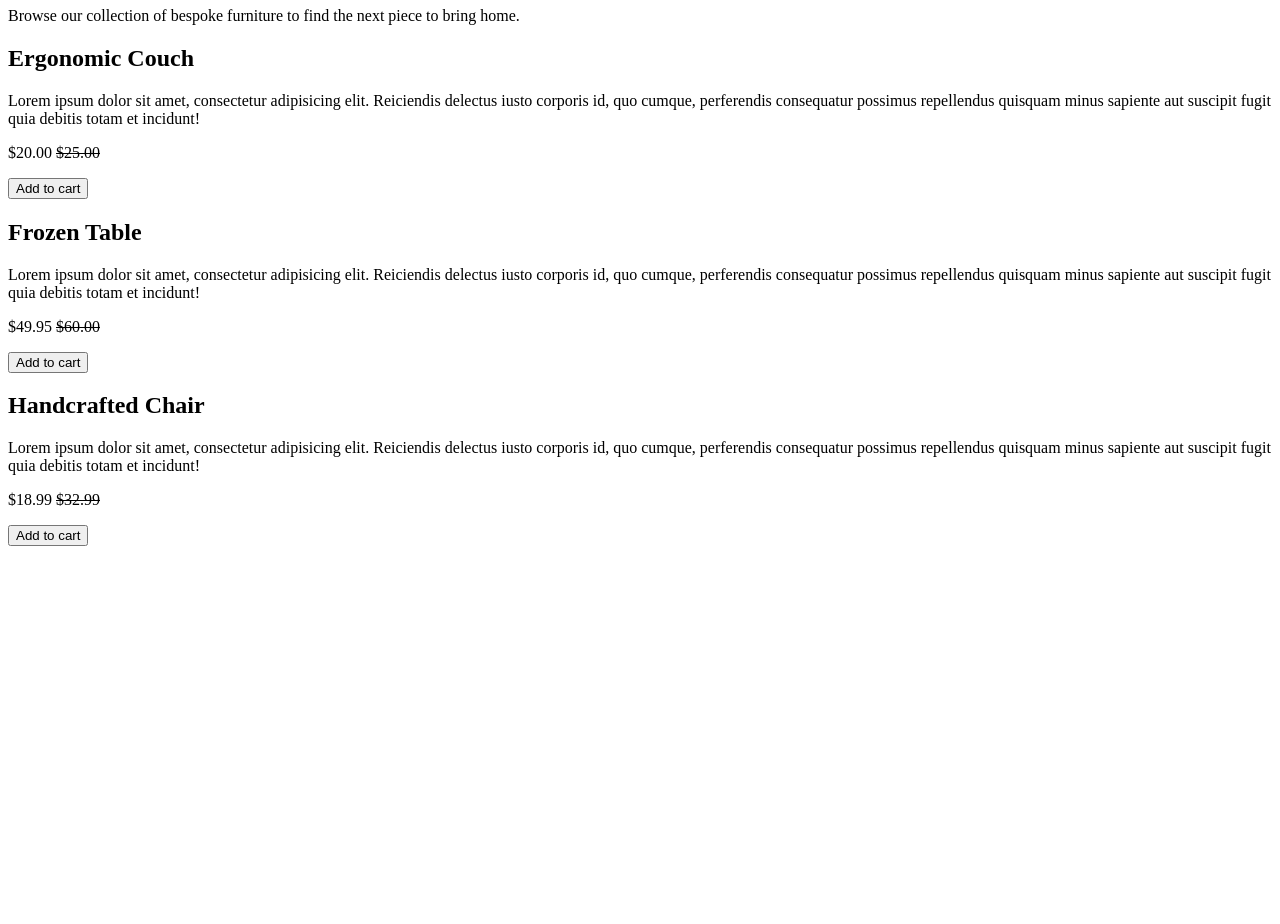
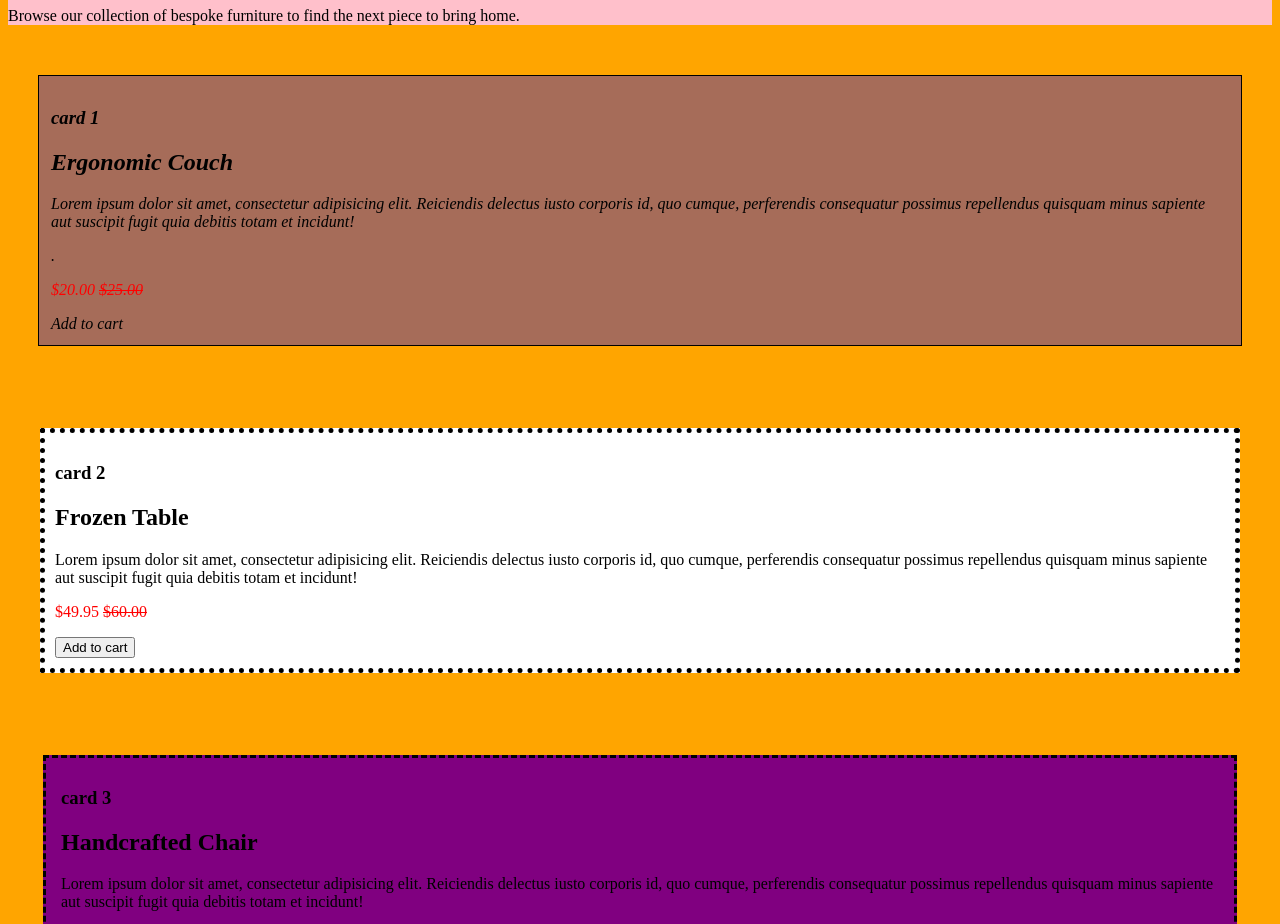
Before and after one commit to ijh10/05css, a plain HTML site: page index.html in a window 1280 px wide. Shown: the part 73-997 px from the top of the page. Before the commit the page ends 800 px from the top, so only its background shows below. Drawn offline with Linux system fonts and the light colour scheme.

Commit message:
homework

```diff
--- a/index.css
+++ b/index.css
@@ -0,0 +1,47 @@
+body {
+    background-color: orange ;
+}
+h1 {
+    background-color: aquamarine;
+}
+div {
+    margin-top: 20px;
+    padding: 20px; /* All sides (top, right, bottom, left) will have 20px of padding */
+}
+.marked-down {
+    color:red
+}
+header {
+    background-color: pink;
+}
+.cart {
+    color-scheme: green;
+}
+
+.card1 {
+    border: 1px solid black;
+    background-color: rgba(0, 0, 255, 0.349);
+    margin: 10px 10px;
+    padding: 12px 12px;
+    font-style: italic;
+    font-weight: 100;
+}
+.card2 {
+    border: 5px dotted black;
+    background-color: white;
+    margin: 12px 12px;
+    padding: 10px 10px;
+    font-style: initial;
+}
+.card3 {
+    border: 3px dashed black;
+    background-color: purple;
+    margin: 10px 15px;
+    padding: 10px 15px;
+}
+
+.buttons {
+    background-color: bisque;
+    border-color: yellow;
+    color: white;
+}
--- a/index.html
+++ b/index.html
@@ -2,6 +2,7 @@
 <html lang="en">
   <head>
     <title>Furniture Emporium</title>
+    <link rel="stylesheet" href="index.css" />
   </head>
   <body>
     <main>
@@ -13,17 +14,25 @@
         </p>
       </header>
       <article>
+        <div class="card-container">
+          <div class="card1">
+            <h3> card 1</h3>
             <h2>Ergonomic Couch</h2>
             <p>
               Lorem ipsum dolor sit amet, consectetur adipisicing elit. Reiciendis
               delectus iusto corporis id, quo cumque, perferendis consequatur
               possimus repellendus quisquam minus sapiente aut suscipit fugit quia
               debitis totam et incidunt!
-        </p>
-        <p>$20.00 <s>$25.00</s></p>
-        <button>Add to cart</button>
+            </p>.
+            <p class="marked-down">$20.00 <s>$25.00</s></p>
+            <button">Add to cart</button>
+        </div>
+      </div>
       </article>
       <article>
+        <div class="card-container">
+          <div class="card2">
+          <h3> card 2</h3>
         <h2>Frozen Table</h2>
         <p>
           Lorem ipsum dolor sit amet, consectetur adipisicing elit. Reiciendis
@@ -31,10 +40,17 @@
           possimus repellendus quisquam minus sapiente aut suscipit fugit quia
           debitis totam et incidunt!
         </p>
-        <p>$49.95 <s>$60.00</s></p>
+        <p class="marked-down">$49.95 <s>$60.00</s></p>
         <button>Add to cart</button>
+        </div>
+      </div>
+
+
       </article>
       <article>
+        <div class="card-container">
+          <div class="card3">
+        <h3>card 3</h3>
         <h2>Handcrafted Chair</h2>
         <p>
           Lorem ipsum dolor sit amet, consectetur adipisicing elit. Reiciendis
@@ -42,8 +58,9 @@
           possimus repellendus quisquam minus sapiente aut suscipit fugit quia
           debitis totam et incidunt!
         </p>
-        <p>$18.99 <s>$32.99</s></p>
-        <button>Add to cart</button>
+        <p  class="marked-down">$18.99 <s>$32.99</s></p>
+        <p class="buttons"></p><button>Add to cart</button></p>
+      </div>
       </article>
     </main>
   </body>
```
Lines whose indentation alone changed are shown as unchanged.
